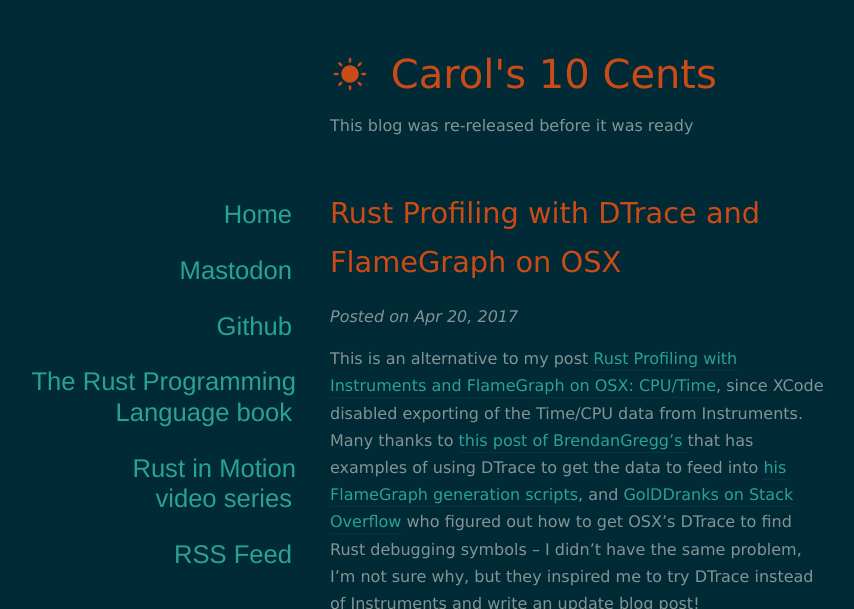
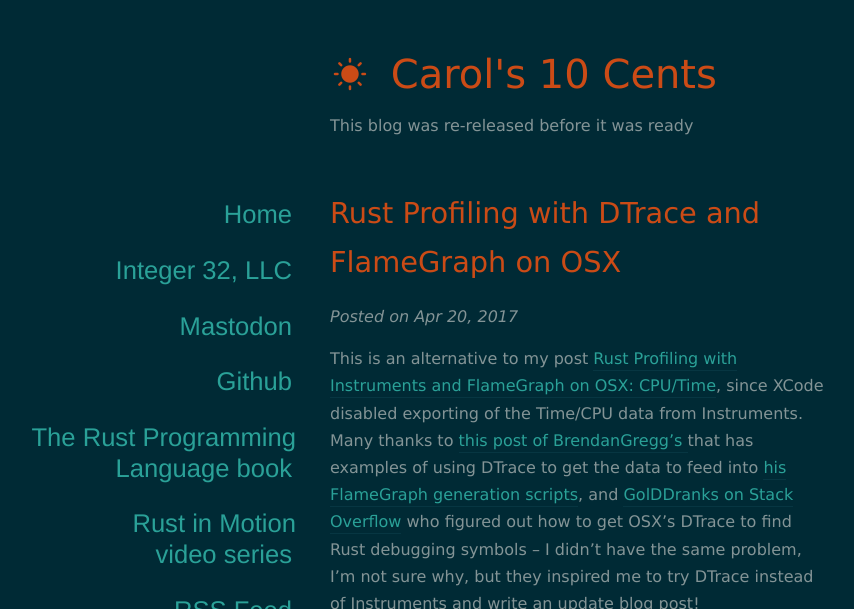
Before and after one commit to carols10cents/carol-nichols.com, a Jekyll site: the page built from index.html, in a window 1280 px wide and 900 px high, cut to the strip 0-609 px from the top of the window. Shown: the whole strip, without its empty margins (60-914 px from the left). Built offline with Jekyll 4.4.1, drawn with Linux system fonts in a browser that asks for light colours; nearby versions of some CDN libraries; the list of posts is cut into pages by our own code.

Commit message:
Add link to i32

```diff
--- a/_layouts/default.html
+++ b/_layouts/default.html
@@ -34,6 +34,7 @@
       <nav>
         <ul>
           <li><a href="/">Home</a></li>
+          <li><a href="https://integer32.com">Integer 32, LLC</a></li>
           <li><a rel="me" href="https://crabby.fyi/@carol">Mastodon</a></li>
           <li><a href="http://github.com/carols10cents">Github</a></li>
           <li><a href="https://www.nostarch.com/rust">The Rust Programming Language book</a></li>
```
